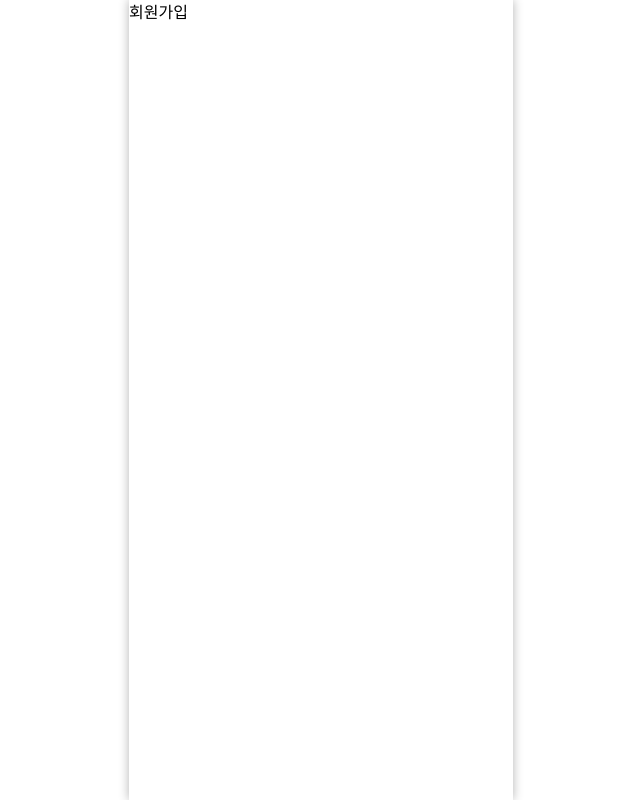
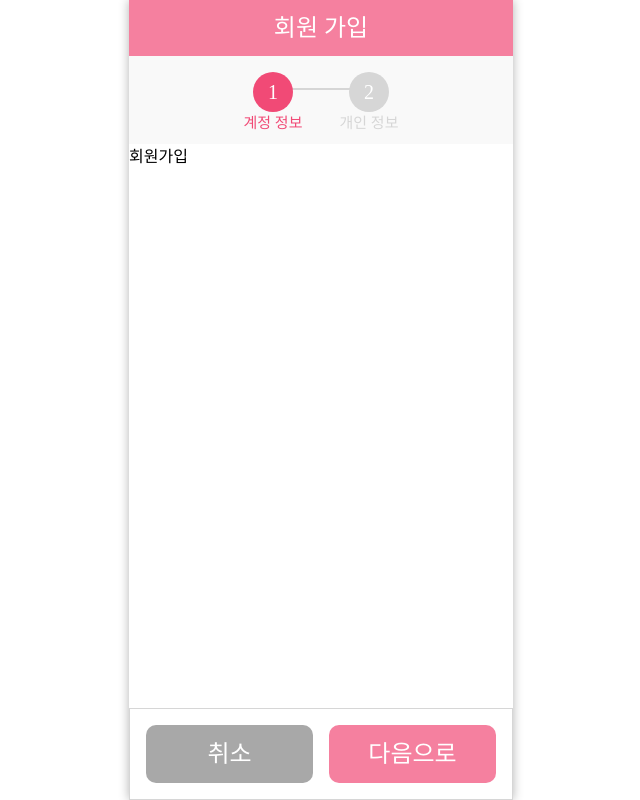
Before and after one commit to hanaro7team1/frontend, a Next.js app: page /auth/signup in a window 1280 px wide. Shown: the whole page, without its empty margins (319-959 px from the left). Built offline with nearby package versions, Linux system fonts and the light colour scheme; a web font is replaced by a local one.

Commit message:
Feat: 회원 가입 레이아웃

```diff
--- /dev/null
+++ b/src/app/auth/signup/layout.tsx
@@ -0,0 +1,45 @@
+'use client';
+
+import { usePathname, useRouter, useSearchParams } from 'next/navigation';
+import { clampNum } from '@/lib/utils';
+import { FixedBottomButton, Header } from '@/components/common';
+import { StepProgressBar } from '@/components/domain/add';
+import { FIRST_STEP_NUM, TOTAL_STEP_NUM } from '@/constants/admin/add/AdminStayAdd';
+
+export default function SingUpLayout({ children }: { children: React.ReactNode }) {
+  const search = useSearchParams();
+  const pathName = usePathname();
+  const router = useRouter();
+
+  //현재 스텝 계산
+  const raw = Number(search.get('step') ?? 1);
+  const currentStep = clampNum({ n: isNaN(raw) ? 1 : raw });
+
+  const handleStep = (next: number) => {
+    const q = new URLSearchParams(search.toString());
+    q.set('step', String(clampNum({ n: next })));
+    router.push(`${pathName}?${q.toString()}`);
+  };
+
+  const prevStep = () =>
+    currentStep === FIRST_STEP_NUM ? router.push('/auth/signin') : handleStep(currentStep - 1);
+
+  //TODO: admin인지 아닌지 구분해서 홈으로 보내 주기
+  const nextStep = () =>
+    currentStep === TOTAL_STEP_NUM ? router.push('/admin') : handleStep(currentStep + 1);
+
+  return (
+    <>
+      <Header title={'회원 가입'} bgColor='pink' />
+      <StepProgressBar currentStep={currentStep} isSignUp={true} />
+      {children}
+      <FixedBottomButton
+        leftBtnText={'취소'}
+        rightBtnText={'다음으로'}
+        isPink={true}
+        onClickRightBtn={nextStep}
+        onClickLeftBtn={prevStep}
+      />
+    </>
+  );
+}
--- a/src/components/domain/add/StepCircle.tsx
+++ b/src/components/domain/add/StepCircle.tsx
@@ -6,11 +6,12 @@ type Props = {
   stepNumber: number;
   stepName: string;
   isActive?: boolean;
+  className?: string;
 };
 
-export default function StepCircle({ stepNumber, stepName, isActive }: Props) {
+export default function StepCircle({ stepNumber, stepName, isActive, className }: Props) {
   return (
-    <div className='relative z-10 flex flex-col items-center px-1'>
+    <div className={cn('relative z-10 flex flex-col items-center justify-center pb-4', className)}>
       <div
         className={cn(
           'bg-gray-6d6 inline-flex h-10 w-10 items-center justify-center rounded-full',
@@ -19,7 +20,7 @@ export default function StepCircle({ stepNumber, stepName, isActive }: Props) {
       >
         <Txt className='text-white'>{stepNumber}</Txt>
       </div>
-      <div className='text-center leading-tight'>
+      <div className='absolute top-10 text-center leading-tight'>
         <Txt
           size={STEP_TEXT_SIZE}
           className={cn('text-gray-6d6', {
--- a/src/components/domain/add/StepProgressBar.tsx
+++ b/src/components/domain/add/StepProgressBar.tsx
@@ -1,23 +1,38 @@
 'use client';
 
-import { STEPS } from '@/constants/common/StepCircle';
+import { cn } from '@/lib/utils';
+import { ADD_STEPS, SIGN_UP_STEPS } from '@/constants/common/StepCircle';
 import { StepCircle } from '.';
 
 type Props = {
   currentStep: number;
+  isSignUp?: boolean;
 };
 
-export default function StepProgressBar({ currentStep }: Props) {
+export default function StepProgressBar({ currentStep, isSignUp = false }: Props) {
+  const STEPS = isSignUp ? SIGN_UP_STEPS : ADD_STEPS;
   return (
     <div className='bg-gray-484/5 relative w-full py-4'>
-      <div className='bg-gray-6d6 absolute inset-x-[10%] top-8 h-[2px]' aria-hidden />
-      <div className='mx-auto grid w-full max-w-[680px] grid-cols-5'>
+      <div
+        className={cn('bg-gray-6d6 absolute inset-x-[10%] top-8 h-[2px]', {
+          'inset-x-[40%]': isSignUp,
+        })}
+        aria-hidden
+      />
+      <div
+        className={cn('mx-auto grid w-full max-w-[680px] grid-cols-5', {
+          'grid-cols-4': isSignUp,
+        })}
+      >
         {STEPS.map((name, idx) => (
           <StepCircle
             key={name}
             stepNumber={idx + 1}
             stepName={name}
             isActive={currentStep === idx + 1}
+            {...(isSignUp && {
+              className: idx === 0 ? 'col-start-2' : 'col-start-3',
+            })}
           />
         ))}
       </div>
--- a/src/constants/common/StepCircle.ts
+++ b/src/constants/common/StepCircle.ts
@@ -1,3 +1,6 @@
 export const STEP_TEXT_SIZE = 15;
 
-export const STEPS = ['주소', '사진', '수용 인원', '사랑방 주인', '사랑방 설명'] as const;
+export const SIGN_UP_TOTAL_STEPS = 2;
+
+export const ADD_STEPS = ['주소', '사진', '수용 인원', '사랑방 주인', '사랑방 설명'] as const;
+export const SIGN_UP_STEPS = ['계정 정보', '개인 정보'];
```
